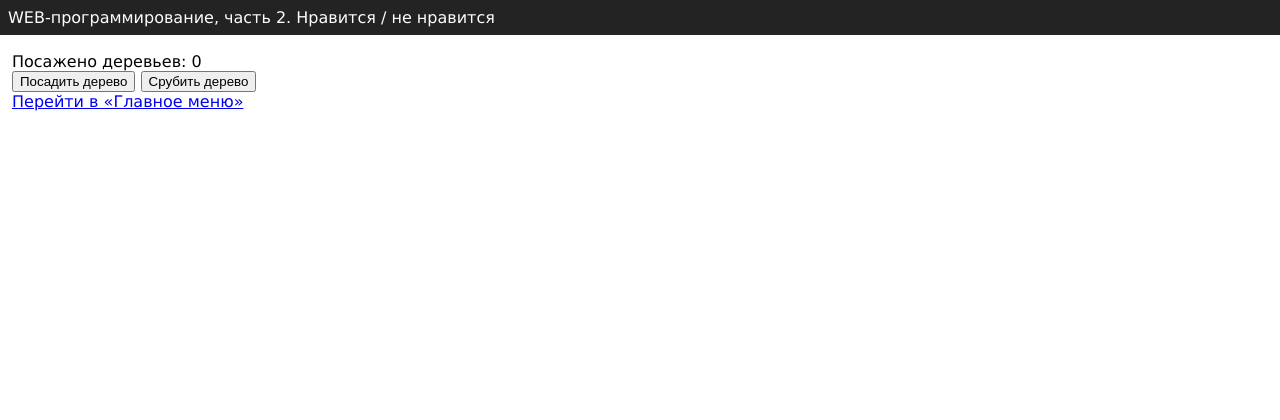
After one commit to riderito/web-back-labs, a Flask app: page /lab4/tree in a window 1280 px wide. The commit adds this page. Shown: the top 420 px of the page. Run offline with Flask 3, Linux system fonts and the light colour scheme.

Commit message:
Счётчик деревьев

```diff
--- a/lab4.py
+++ b/lab4.py
@@ -93,3 +93,22 @@ def step():
         result = x1 ** x2
         return render_template('lab4/step.html', x1=x1, x2=x2, result=result)
     return render_template('lab4/step.html', error='Оба поля равны нулю!')
+
+
+tree_count = 0
+
+
+@lab4.route('/lab4/tree', methods = ['GET', 'POST'])
+def tree():
+    global tree_count
+    if request.method == 'GET':
+        return render_template('lab4/tree.html', tree_count=tree_count)
+
+    operation = request.form.get('operation')
+
+    if operation == 'cut':
+        tree_count -= 1
+    elif operation == 'plant':
+        tree_count += 1
+
+    return render_template('lab4/tree.html', tree_count=tree_count)
--- a/templates/lab4/lab4.html
+++ b/templates/lab4/lab4.html
@@ -13,5 +13,6 @@
         <li><a href="/lab4/umn-form">Умножение</a></li>
         <li><a href="/lab4/diff-form">Вычитание</a></li>
         <li><a href="/lab4/step-form">Возведение в степень</a></li>
+        <li><a href="/lab4/tree">Нравится / не нравится (деревья)</a></li>
     </ol>
 {% endblock %}
--- /dev/null
+++ b/templates/lab4/tree.html
@@ -0,0 +1,13 @@
+{% extends "base.html" %}
+
+{% block lab %}Нравится / не нравится{% endblock %}
+
+{% block main %}
+    <div>
+        Посажено деревьев: {{ tree_count }}
+    </div>
+    <form method="post">
+        <button name="operation" value="plant">Посадить дерево</button>
+        <button name="operation" value="cut">Срубить дерево</button>
+    </form>
+{% endblock %}
```
